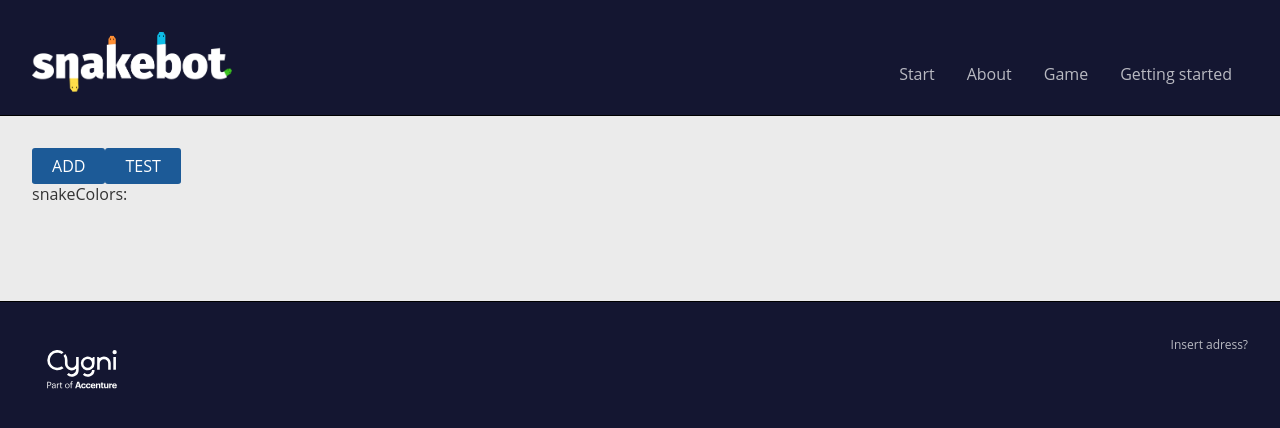
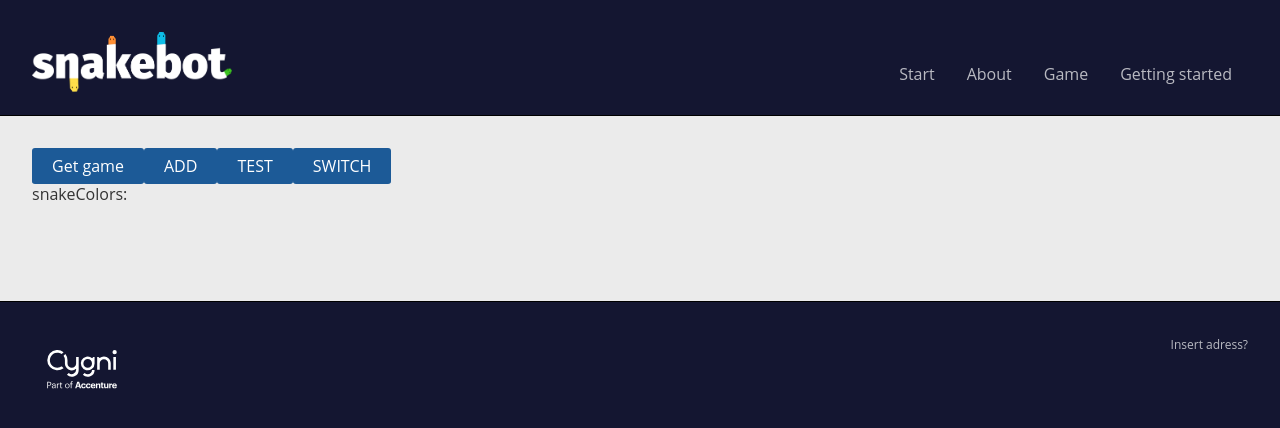
Before and after one commit to cygni/snakebot-reactclient, a React (Create React App) app: page /test in a window 1280 px wide. Shown: the top 428 px of the page. Built offline with nearby package versions, Linux system fonts and the light colour scheme.

Commit message:
Start on gameDataSlice

```diff
--- a/src/components/game/components/ScoreBoard.tsx
+++ b/src/components/game/components/ScoreBoard.tsx
@@ -3,8 +3,10 @@ import { useContext } from 'react';
 import { GameContext } from '../../../context/GameProvider';
 
 function ScoreBoard() {
-  const [gameData, setGameData] = useContext(GameContext);
-  const snakes = gameData.playerNames;
+  // const [gameData, setGameData] = useContext(GameContext);
+  // const snakes = gameData.playerNames;
+
+  const snakes = ["temp1", "temp2"];
 
   return (
     <div className="box activePlayers">
--- /dev/null
+++ b/src/constants/messageTypes.js
@@ -0,0 +1,6 @@
+export default{
+    GAME_HISTORY: 'se.cygni.snake.eventapi.history.GameHistory',
+    GAME_CREATED_EVENT: 'se.cygni.snake.api.event.GameCreatedEvent',
+    GAME_STARTING_EVENT: 'se.cygni.snake.api.event.GameStartingEvent',
+    MAP_UPDATE_EVENT: 'se.cygni.snake.api.event.MapUpdateEvent',
+}
--- /dev/null
+++ b/src/context/slices/gameDataSlice.ts
@@ -0,0 +1,83 @@
+import { createSlice, createAction, PayloadAction } from '@reduxjs/toolkit';
+import messageTypes from '../../constants/messageTypes';
+
+const testAction = createAction('testAction');
+
+export type GameData = {
+    gameDate: string;
+    gameID: string;
+    messages: Message[];
+    playerNames: string[];
+    type: string;
+}
+
+export type Message = {
+    gameId: string;
+    receivingPlayerId: any;
+    timestamp: number;
+    type: string;
+}
+
+const initialState: GameData = {
+    gameDate: "",
+    gameID: "",
+    messages: [],
+    playerNames: [],
+    type: ""
+}
+
+export const gameDataSlice = createSlice({
+    name: 'gameData',
+    initialState,
+    reducers: {
+        // Set entire data received from
+        setGameData: (state, action: PayloadAction<GameData>) => {
+            state.gameDate = action.payload.gameDate;
+            state.gameID = action.payload.gameID;
+            state.messages = action.payload.messages;
+            state.playerNames = action.payload.playerNames;
+            state.type = action.payload.type;
+        },
+        dataDispatch: (state, action: PayloadAction<Message>) => {
+            let message = action.payload;
+            let messageType = message.type;
+
+            console.log("MESSAGETYPE:", messageType);
+            switch(messageType){
+                case messageTypes.GAME_HISTORY:
+                    console.log("GAME_HISTORY");
+                    // Vad ska hända här?
+                    //dispatch(gameHistoryEvent(message))
+                    break;
+
+                case messageTypes.GAME_CREATED_EVENT:
+                    console.log("GAME_CREATED_EVENT");
+                    // Vad ska hända här?
+                    //dispatch(gameCreatedEvent(message))
+                    break;
+
+                case messageTypes.GAME_STARTING_EVENT:
+                    console.log("GAME_STARTING_EVENT");
+                    // Vad ska hända här?
+                    break;
+
+                case messageTypes.MAP_UPDATE_EVENT:
+                    console.log("MAP_UPDATE_EVENT");
+                    //assign snake color
+                    //render obstacles
+                    //start updating frames
+                    break;
+
+                default:
+                    console.log("DEFAULT EVENT");
+                    // Någonting här...?
+                    break;
+            }
+        },
+
+    },
+  })
+
+  export const { setGameData, dataDispatch } = gameDataSlice.actions
+
+  export default gameDataSlice.reducer
--- a/src/context/store.tsx
+++ b/src/context/store.tsx
@@ -1,11 +1,13 @@
 import { configureStore } from '@reduxjs/toolkit'
 import counterReducer from './slices/counterSlice';
 import colorReducer from './slices/colorSlice';
+import gameDataReducer from './slices/gameDataSlice';
 
 export const store = configureStore({
   reducer: {
     counter: counterReducer,
     snakeColors: colorReducer,
+    gameData: gameDataReducer,
   },
 })
 
--- a/src/views/GameboardView.tsx
+++ b/src/views/GameboardView.tsx
@@ -5,14 +5,21 @@ import ScoreBoard from "../components/game/components/ScoreBoard";
 
 import BoardUtils from "../constants/BoardUtils";
 import api from "../api";
-import { useContext } from "react";
+import { useState } from "react";
 import { GameContext } from "../context/GameProvider";
+import { useDispatch } from "react-redux";
+import { setGameData } from "../context/slices/gameDataSlice";
+import { AppDispatch } from "../context/store";
+
+import { assignColor } from "../context/slices/colorSlice";
+
 
 type Props = {}
 
 function GameboardView({}: Props) {
     const size = BoardUtils.calculateSize();
-    const [gameData, setGameData] = useContext(GameContext);
+    // const [gameData, setGameData] = useState({});
+    const dispatch = useDispatch();
 
     let { gameID } = useParams();
 
@@ -28,8 +35,9 @@ function GameboardView({}: Props) {
         <button onClick={
             async () => {
                 const data = await api.getGame(gameID!);
-                console.log(data)
-                setGameData(data);
+                console.log("fetched gameData", data);
+                // setGameData(data);
+                dispatch(setGameData(data));
             }
         } >Get game</button>
 
--- a/src/views/TestView.tsx
+++ b/src/views/TestView.tsx
@@ -1,6 +1,8 @@
 import { useDispatch, useSelector } from "react-redux"
 import { assignColor } from "../context/slices/colorSlice";
 import { createSlice, createAction } from '@reduxjs/toolkit'
+import { dataDispatch, setGameData } from '../context/slices/gameDataSlice'
+import api from '../api';
 
 const testAction = createAction('testAction');
 
@@ -8,13 +10,29 @@ function TestView() {
     const snakeColors = useSelector<any,any>(state => state.snakeColors.color);
     const dispatch = useDispatch();
 
+    const messages = useSelector<any,any>(state => state.gameData.messages);
+    console.log(messages);
+
     const snakes = ["Snake1", "Snake2", "Snake3"];
 
+    const gameID = "c95ba49c-0baf-480c-a397-d4304c8b0043"; //HARDCODED WILL BREAK NEXT RESTART
+
+    let msgNumber = 0;
 
     return (
         <section className="page clear-fix">
+            <button onClick={
+            async () => {
+                const data = await api.getGame(gameID!);
+                console.log("fetched gameData", data);
+                // setGameData(data);
+                dispatch(setGameData(data));
+            }
+        } >Get game</button>
             <button onClick={()=>dispatch(assignColor(snakes))}>ADD</button >
             <button onClick={()=>dispatch(testAction())}>TEST</button>
+            <button onClick={()=>dispatch(dataDispatch(messages[msgNumber++]))}>SWITCH</button>
+            {/* <p>messages: {JSON.stringify(messages)}</p> */}
             <p>snakeColors: {snakeColors}</p>
 
         </section>
```
